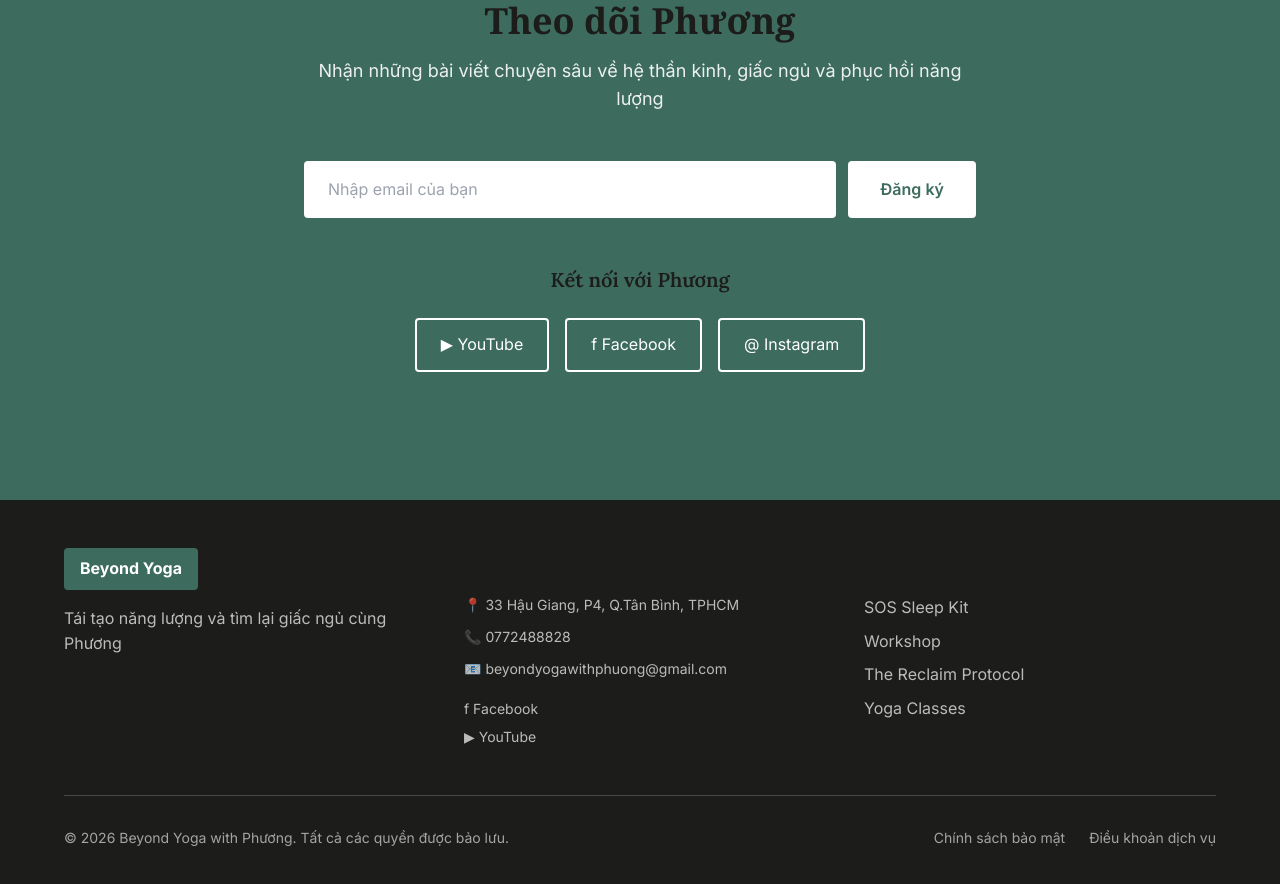
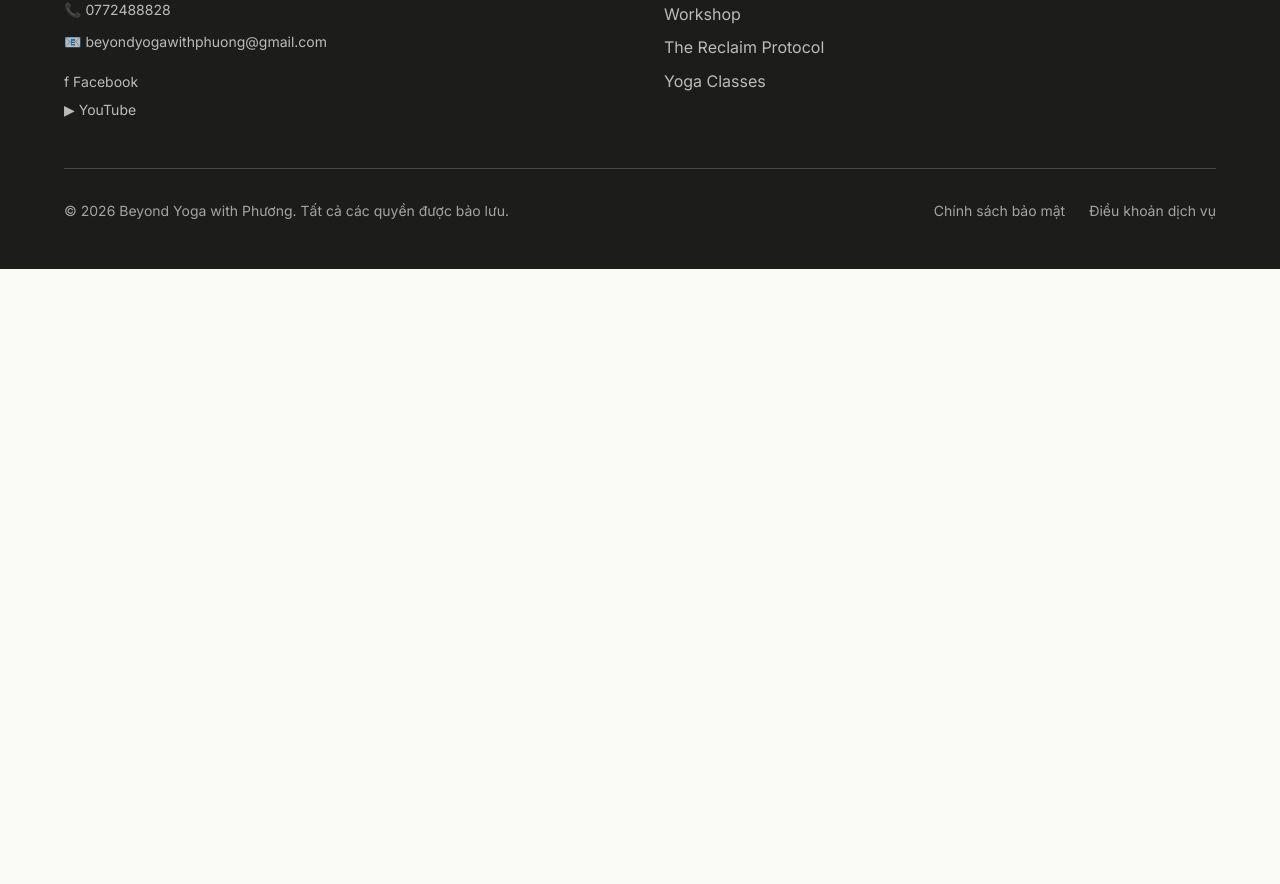
Before and after one commit to beyondyogawithphuong/beyondyogawithphuong, a Next.js app: page / in a window 1280 px wide. Shown: the part 5834-6718 px from the top of the page. After the commit the page ends 6103 px from the top, so only its background shows below. Built offline with nearby package versions, Linux system fonts and the light colour scheme.

Commit message:
Remove brand section from footer and hide Newsletter section

```diff
--- a/app/page.tsx
+++ b/app/page.tsx
@@ -20,7 +20,7 @@
       <OngoingPractices />
       <About />
       <ContactInfo />
-      <Newsletter />
+      {/* <Newsletter /> */}
       <Footer />
     </main>
   )
--- a/components/sections/Footer.tsx
+++ b/components/sections/Footer.tsx
@@ -4,17 +4,7 @@
   return (
     <footer className="bg-brand-text text-white py-12 px-4">
       <div className="max-w-6xl mx-auto">
-        <div className="grid grid-cols-1 md:grid-cols-3 gap-12 mb-12">
-          {/* Brand */}
-          <div>
-            <div className="inline-block bg-brand-primary text-white px-4 py-2 rounded-sm mb-4 font-bold">
-              Beyond Yoga
-            </div>
-            <p className="text-white/70">
-              Tái tạo năng lượng và tìm lại giấc ngủ cùng Phương
-            </p>
-          </div>
-
+        <div className="grid grid-cols-1 md:grid-cols-2 gap-12 mb-12">
           {/* Contact Info */}
           <div>
             <h4 className="font-semibold mb-4">Thông Tin Liên Hệ</h4>
```
